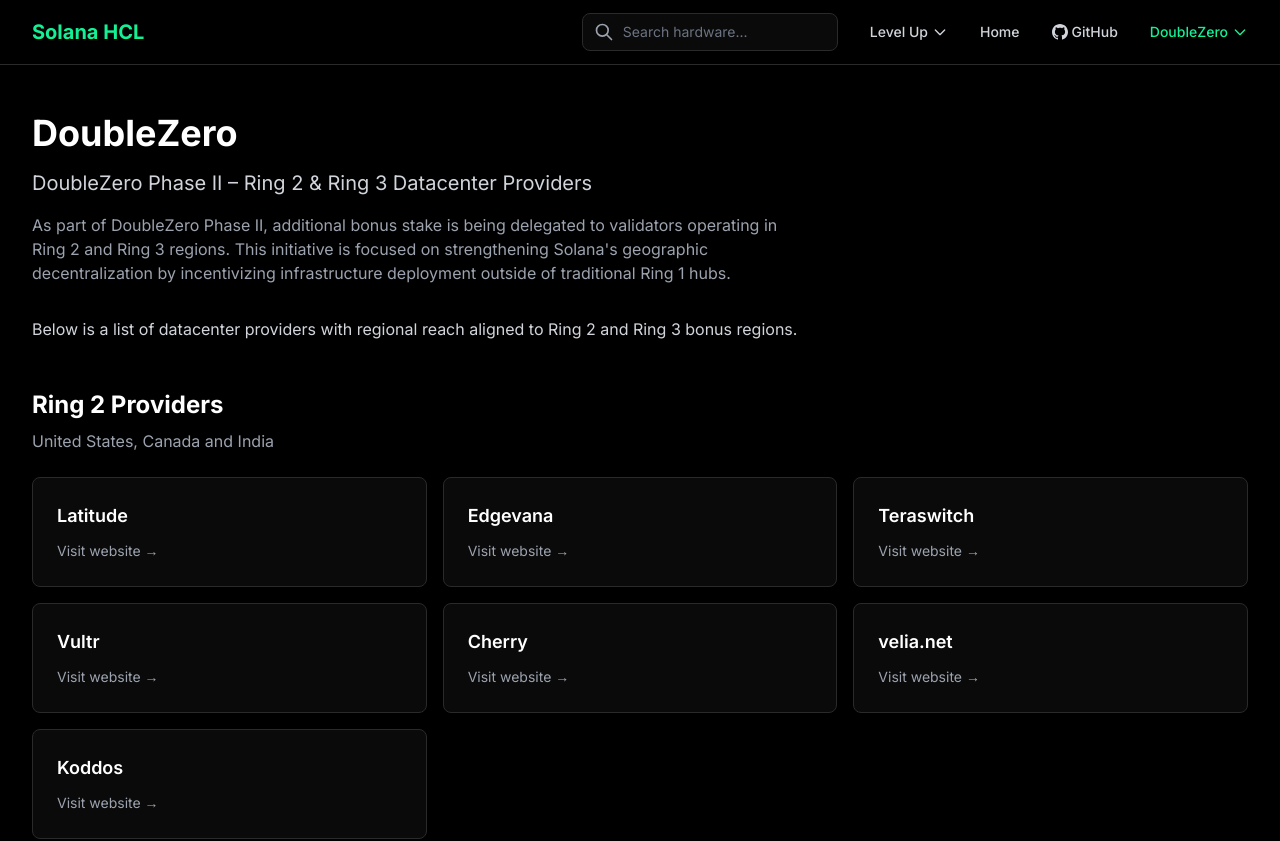
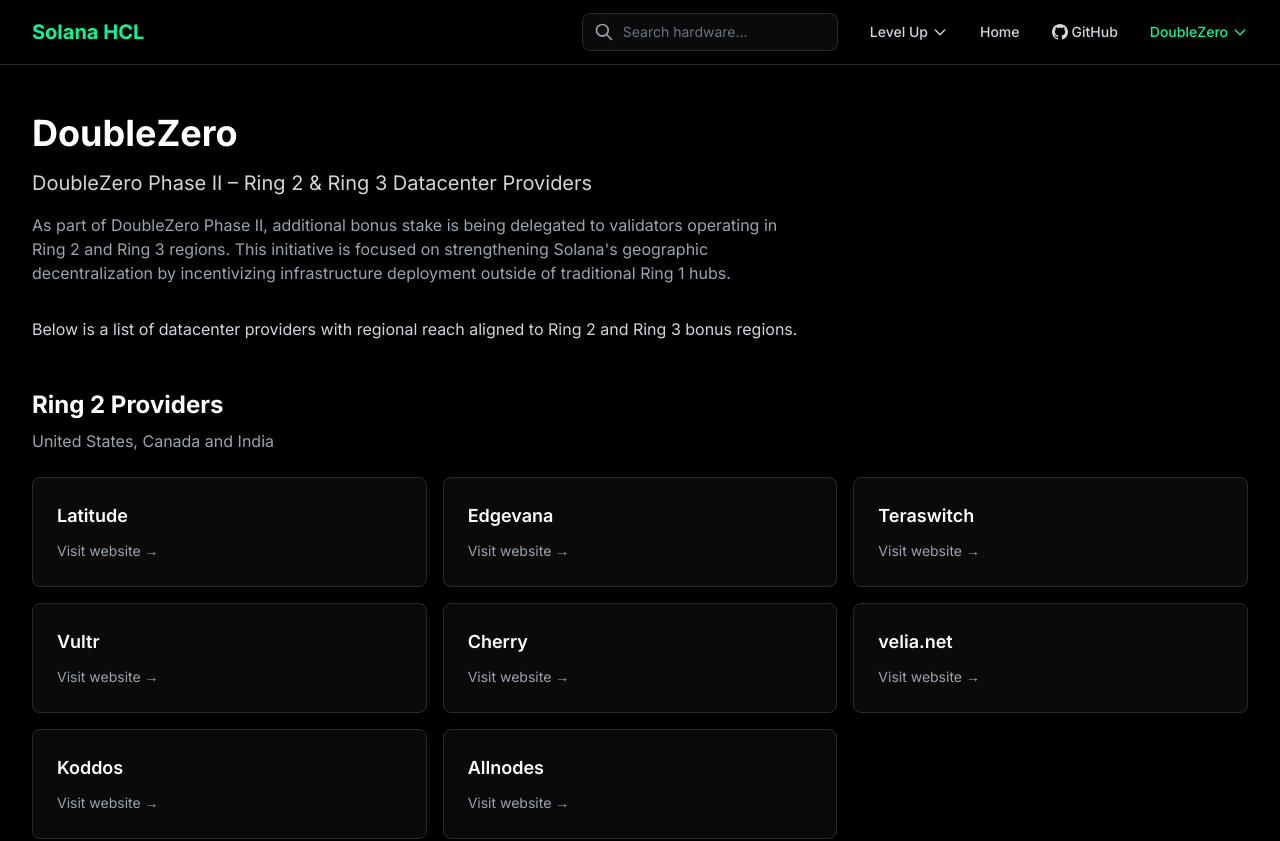
Before and after one commit to solanahcl/solanahcl, a React (Vite) app: page /category/doublezero in a window 1280 px wide. Shown: the top 841 px of the page. Built offline with nearby package versions, Linux system fonts and the light colour scheme.

Commit message:
Add Allnodes

```diff
--- a/src/data/doublezero.ts
+++ b/src/data/doublezero.ts
@@ -20,6 +20,7 @@
       { name: 'Cherry', link: 'https://www.cherryservers.com/bare-metal-dedicated-servers' },
       { name: 'velia.net', link: 'https://www.velia.net' },
       { name: 'Koddos', link: 'https://www.koddos.net' },
+      { name: 'Allnodes', link: 'https://www.allnodes.com/hosting/solana' },
     ],
   },
   {
@@ -31,6 +32,7 @@
       { name: 'Edgevana', link: 'https://srv.edgevana.com/solana-validator-servers' },
       { name: 'Latitude', link: 'https://latitude.sh' },
       { name: 'Cherry', link: 'https://www.cherryservers.com/bare-metal-dedicated-servers' },
+      { name: 'Allnodes', link: 'https://www.allnodes.com/hosting/solana' },
     ],
   },
 ];
```
